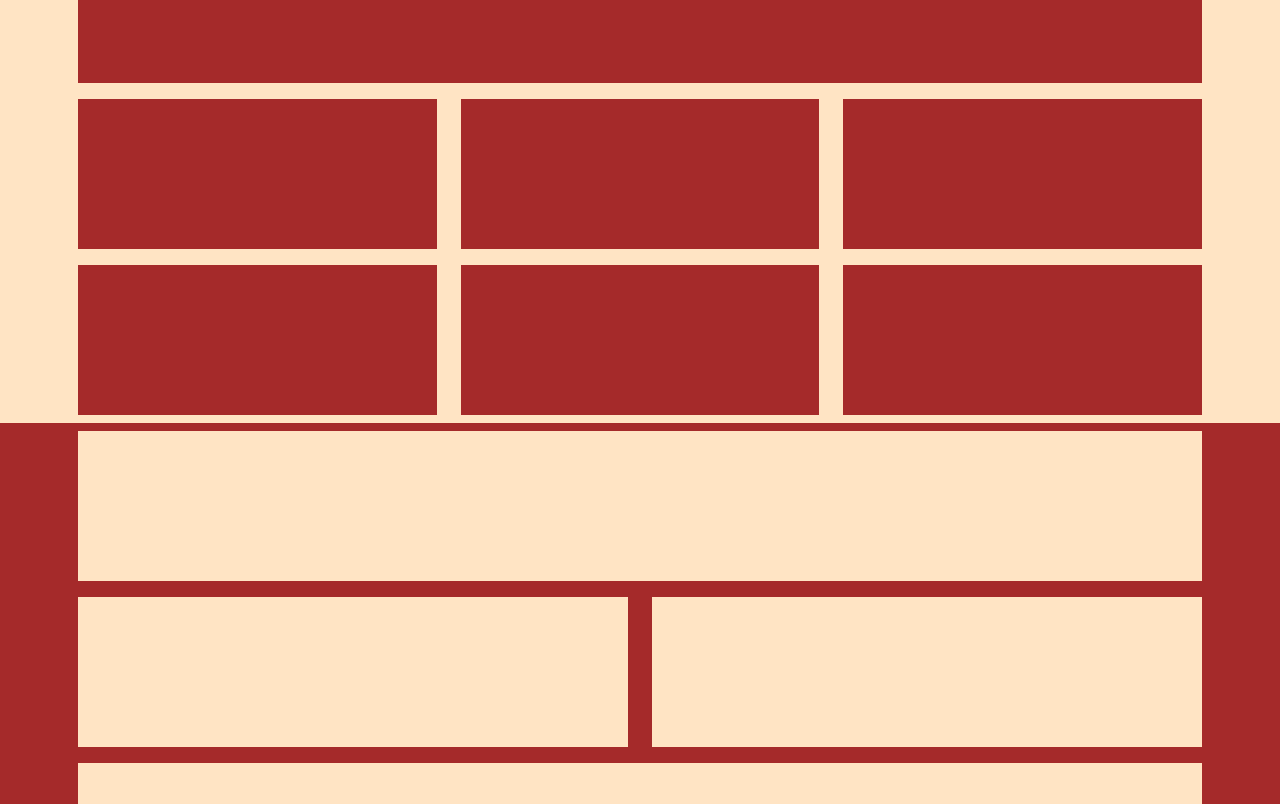
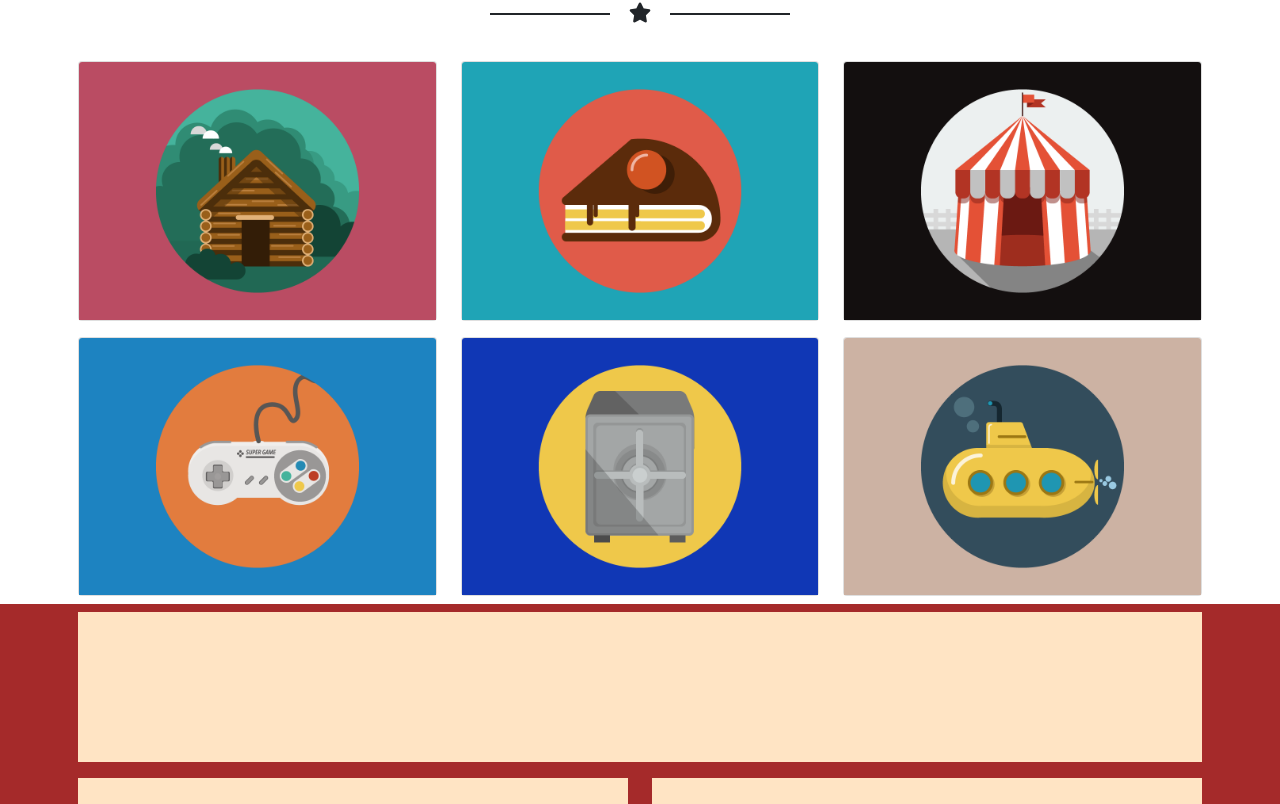
Before and after one commit to moonymel/html-css-bootstrap-freelancer, a plain HTML site: page index.html in a window 1280 px wide. Shown: the part 556-1360 px from the top of the page. Drawn offline with nearby package versions, Linux system fonts and the light colour scheme.

Commit message:
updated portfolio (bordi da sistemare)

```diff
--- a/css/style.css
+++ b/css/style.css
@@ -49,6 +49,37 @@ li {
     position: absolute;
 }
 
+.star_b {
+    font-family: sans-serif;
+    margin: 20px auto;
+    color: #212529;
+    text-align: center;
+    max-width: 300px;
+    position: relative;
+}
+
+.star_b:before {
+    content: "";
+    display: block;
+    width: 120px;
+    height: 2px;
+    background: #212529;
+    left: 0;
+    top: 50%;
+    position: absolute;
+}
+
+.star_b:after {
+    content: "";
+    display: block;
+    width: 120px;
+    height: 2px;
+    background: #212529;
+    right: 0;
+    top: 50%;
+    position: absolute;
+}
+
 
 /* HEADER!!!  */
 
@@ -73,14 +104,7 @@ main .box-1 img {
 }
 
 /* BOX 2 */
-main .box-2 {
-    background-color:bisque
-}
 
-main .box-2 .content {
-    height:150px;
-    background-color: brown;
-}
 
 /* BOX 3 */
 main .box-3 {
--- a/index.html
+++ b/index.html
@@ -65,37 +65,40 @@
                 <div class="row flex-wrap gy-3">
                     <div class="col-12 text-center">
                         <div class="content">
-
+                            <h1 class="text-black upper">portfolio</h2>
+                                <div class="star_b">
+                                    <i class="fa-solid fa-star fa-lg" style="color: #212529;"></i>
+                                </div>
                         </div>
                     </div>
                     <div class="col-12 col-md-6 col-lg-4">
-                        <div class="content">
-
+                        <div class="rounded-4 card">
+                            <img src="./img/cabin.png" class="card-img-top" alt="">
                         </div>
                     </div>
                     <div class="col-12 col-md-6 col-lg-4">
-                        <div class="content">
-
+                        <div class="rounded-4 card">
+                            <img src="./img/cake.png" class="card-img-top" alt="">
                         </div>
                     </div>
                     <div class="col-12 col-md-6 col-lg-4">
-                        <div class="content">
-
+                        <div class="rounded-4 card">
+                            <img src="./img/circus.png" class="card-img-top" alt="">
                         </div>
                     </div>
                     <div class="col-12 col-md-6 col-lg-4">
-                        <div class="content">
-
+                        <div class="rounded-4 card">
+                            <img src="./img/game.png" class="card-img-top" alt="">
                         </div>
                     </div>
                     <div class="col-12 col-md-6 col-lg-4">
-                        <div class="content">
-
+                        <div class="rounded-4 card">
+                            <img src="./img/safe.png" class="card-img-top" alt="">
                         </div>
                     </div>
                     <div class="col-12 col-md-6 col-lg-4">
-                        <div class="content">
-
+                        <div class="rounded-4 card">
+                            <img src="./img/submarine.png" class="card-img-top" alt="">
                         </div>
                     </div>
                 </div>
```
